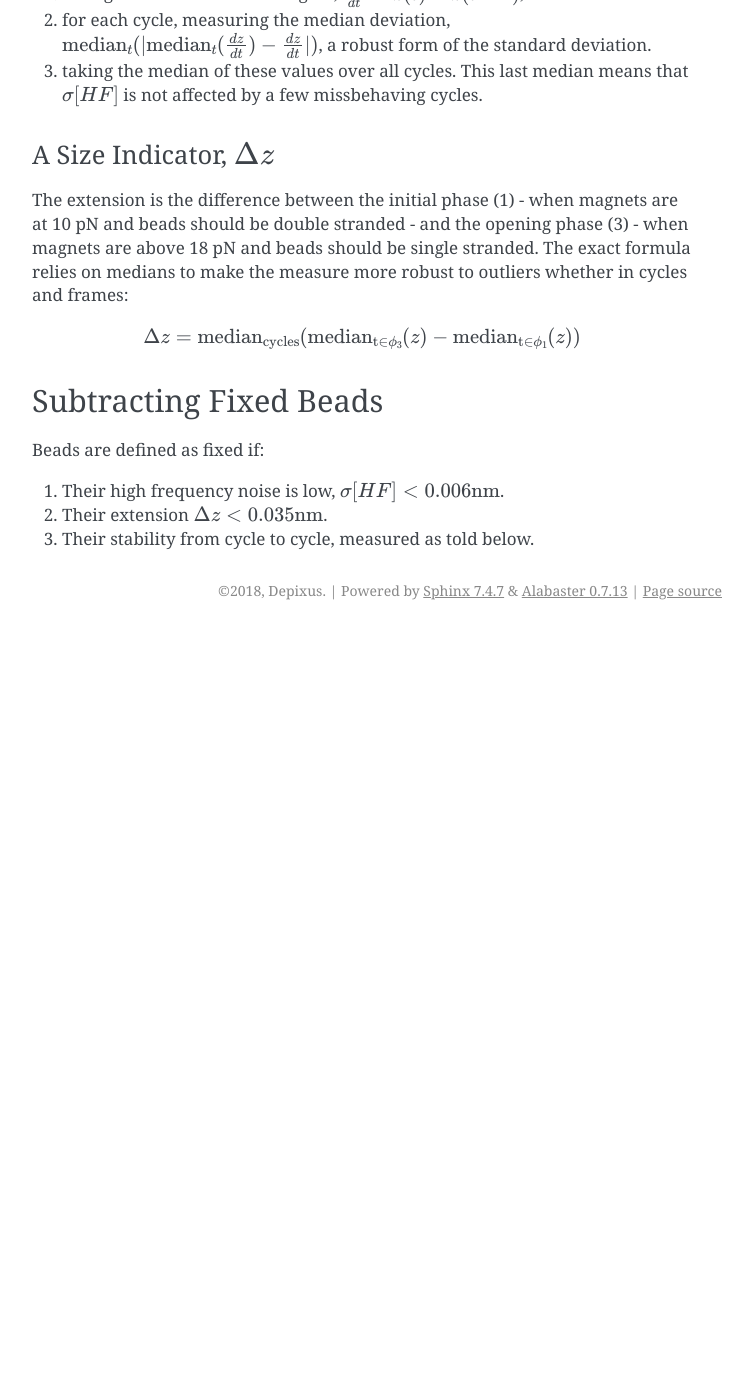
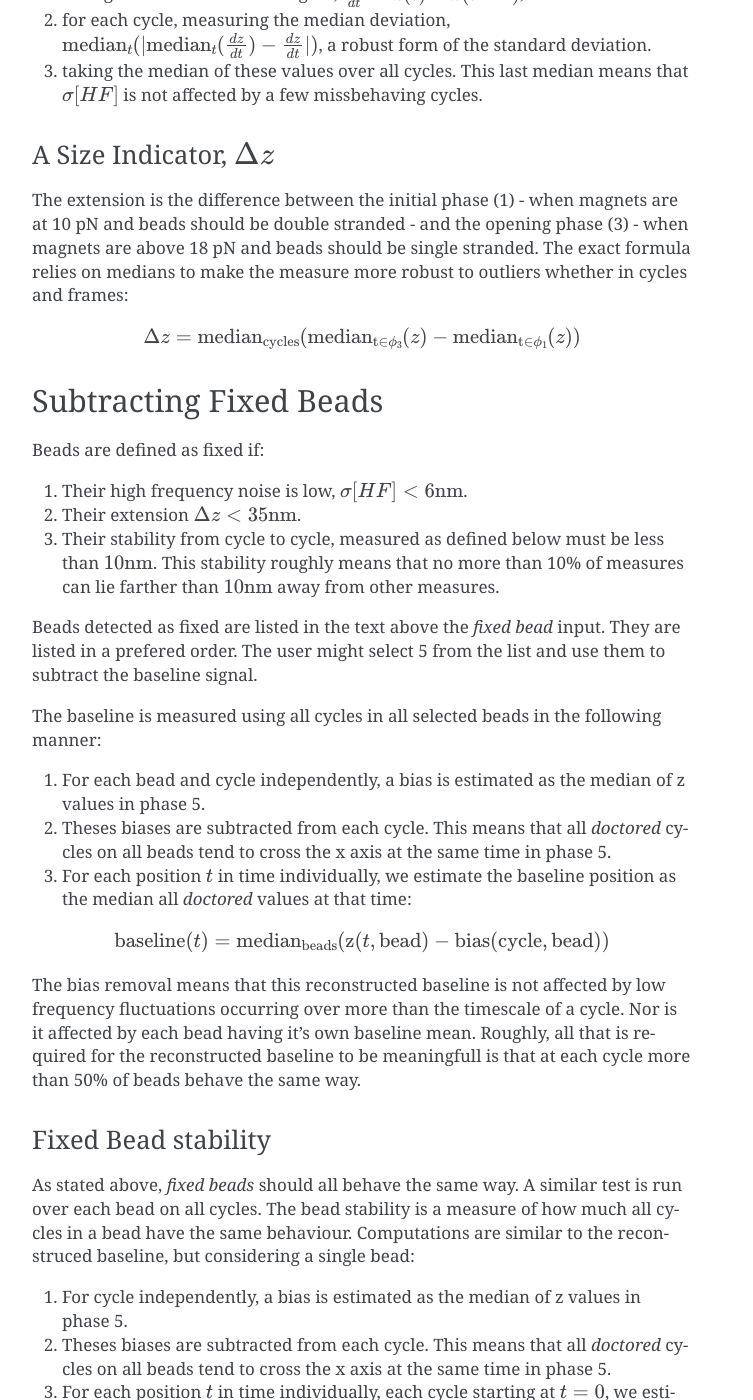
Before and after one commit to depixusgenome/trackanalysis, a Sphinx documentation site: the page built from doc/cleaning.rst, in a window 1280 px wide and 1400 px high, scrolled down 1208 px. Shown: the whole window, without its empty margins (388-1141 px from the left). Built offline with Sphinx 7.4.7, drawn with Linux system fonts in a browser that asks for light colours; before the commit the page ends 1838 px from its top, so only the background shows below that; some of the changed text lies outside the part shown.

Commit message:
:book: documentation

```diff
--- a/doc/cleaning.rst
+++ b/doc/cleaning.rst
@@ -59,6 +59,83 @@ Subtracting Fixed Beads
 
 Beads are defined as fixed if:
 
-#. Their high frequency noise is low, :math:`\sigma[HF] < 0.006 \mathrm{nm}`.
-#. Their extension :math:`\Delta z < 0.035 \mathrm{nm}`.
-#. Their stability from cycle to cycle, measured as told below.
+#. Their high frequency noise is low, :math:`\sigma[HF] < 6 \mathrm{nm}`.
+#. Their extension :math:`\Delta z < 35 \mathrm{nm}`.
+#. Their stability from cycle to cycle, measured as defined below must be less
+   than :math:`10 \mathrm{nm}`. This stability roughly means that no more than
+   10% of measures can lie farther than :math:`10 \mathrm{nm}` away from other
+   measures.
+
+Beads detected as fixed are listed in the text above the *fixed bead* input.
+They are listed in a prefered order. The user might select 5 from the list and
+use them to subtract the baseline signal.
+
+The baseline is measured using all cycles in all selected beads in the
+following manner:
+
+#. For each bead and cycle independently, a bias is estimated as the median of
+   z values in phase 5.
+#. Theses biases are subtracted from each cycle. This means that all *doctored*
+   cycles on all beads tend to cross the x axis at the same time in phase 5.
+#. For each position :math:`t` in time individually, we estimate the baseline
+   position as the median all *doctored* values at that time:
+
+.. math::
+    \mathrm{baseline}(t) = \mathrm{median}_{\mathrm{beads}}
+    (\mathrm{z}(t, \mathrm{bead})-\mathrm{bias}(\mathrm{cycle}, \mathrm{bead}))
+
+The bias removal means that this reconstructed baseline is not affected by low
+frequency fluctuations occurring over more than the timescale of a cycle. Nor
+is it affected by each bead having it's own baseline mean. Roughly, all that is
+required for the reconstructed baseline to be meaningfull is that at each
+cycle more than 50% of beads behave the same way.
+
+Fixed Bead stability
+--------------------
+
+As stated above, *fixed beads* should all behave the same way. A similar test
+is run over each bead on all cycles. The bead stability is a measure of how
+much all cycles in a bead have the same behaviour. Computations are similar to
+the reconstruced baseline, but considering a single bead:
+
+#. For cycle independently, a bias is estimated as the median of z values in
+   phase 5.
+#. Theses biases are subtracted from each cycle. This means that all *doctored*
+   cycles on all beads tend to cross the x axis at the same time in phase 5.
+#. For each position :math:`t` in time individually, each cycle starting at
+   :math:`t=0`, we estimate the varability as the median deviation of all
+   *doctored* values. The overall stability is the median deviation of that:
+
+.. math::
+    \mathrm{stability}(t) = \mathrm{median_deviation}(\mathrm{median_deviation}_{\mathrm{cycles}}
+    (\mathrm{z}(t, \mathrm{cycle})-\mathrm{bias}(\mathrm{cycle})))
+
+To be quite exact, instead of a median deviation, we use the distance from the
+5th to the 95th percentile.
+
+Data Cleaning
+=============
+
+A number of filters allow discarding individual z values:
+
+* :math:`|z|`: allows discarding measures too far from the baseline (5 µm by
+  default).
+* :math:`|\frac{dz}{dt}|`: allows discarding measures too far
+  from the measure just before or just after. If a bead jumps up by 3 µm and
+  then back down, the measure is discarded.
+
+Most other filters allow discarding badly behaving cycles:
+
+* :math:`\Delta z` allows discarding that stay closed and beads that have too
+  long a strand.
+* :math:`\sigma[HF]` allows discarding noisy cycles or those for which
+  measures were not recorded (z is constant).
+* `% good` allows discarding cycles that have too many missing values.
+
+Finally one filter is performed over all cycles:
+
+* `% non-closing` requires that a minimum number of cycles close entirely
+  before reaching the end of phase 5. This will not always happen either
+  because of a structural blockage, which should be detectable using ramps, or
+  because of one or more oligos binding too long and too often considering the
+  time spent in phase 5.
```
Also changed, not shown: doc/index.rst (+11 -0 lines).
